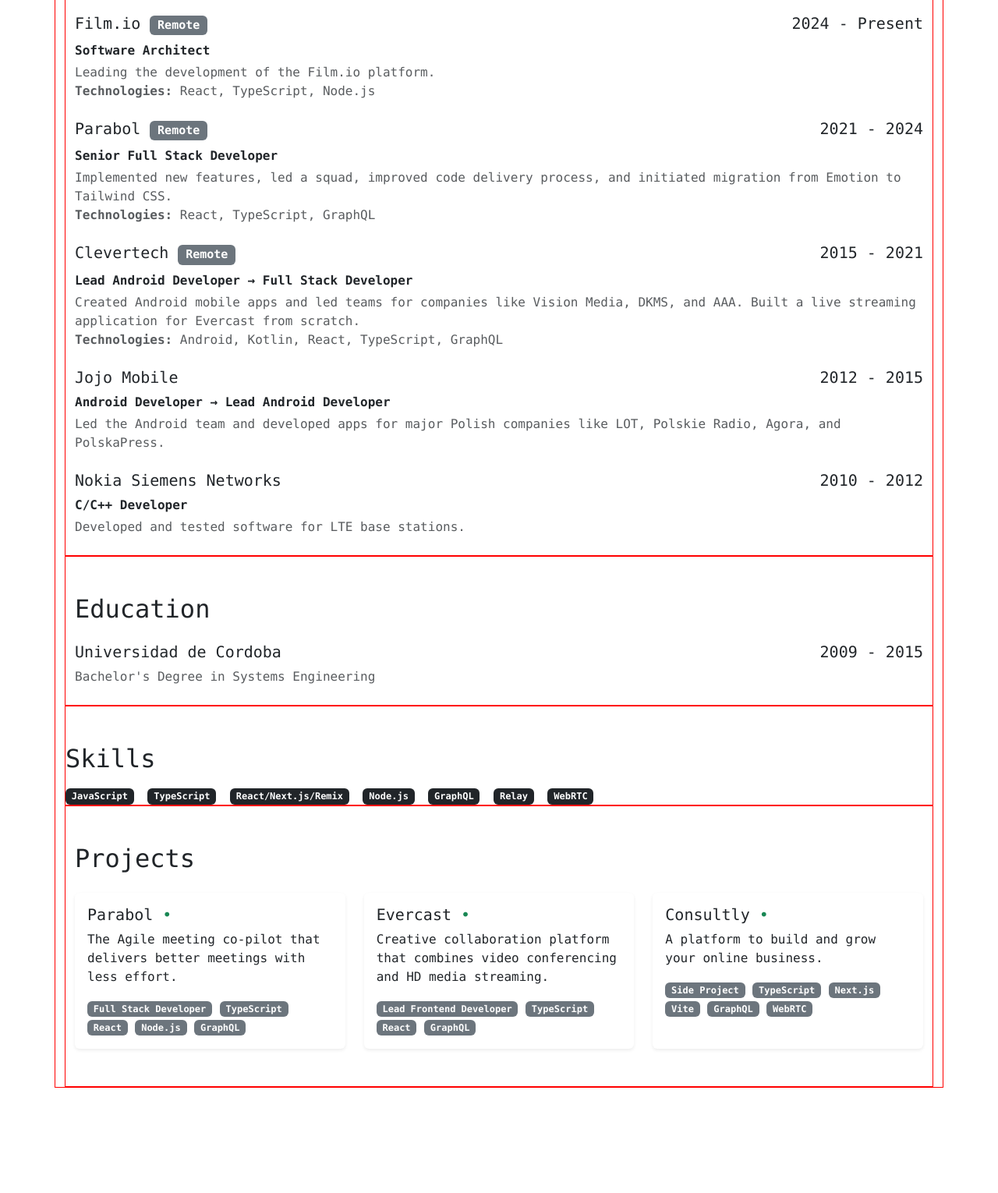
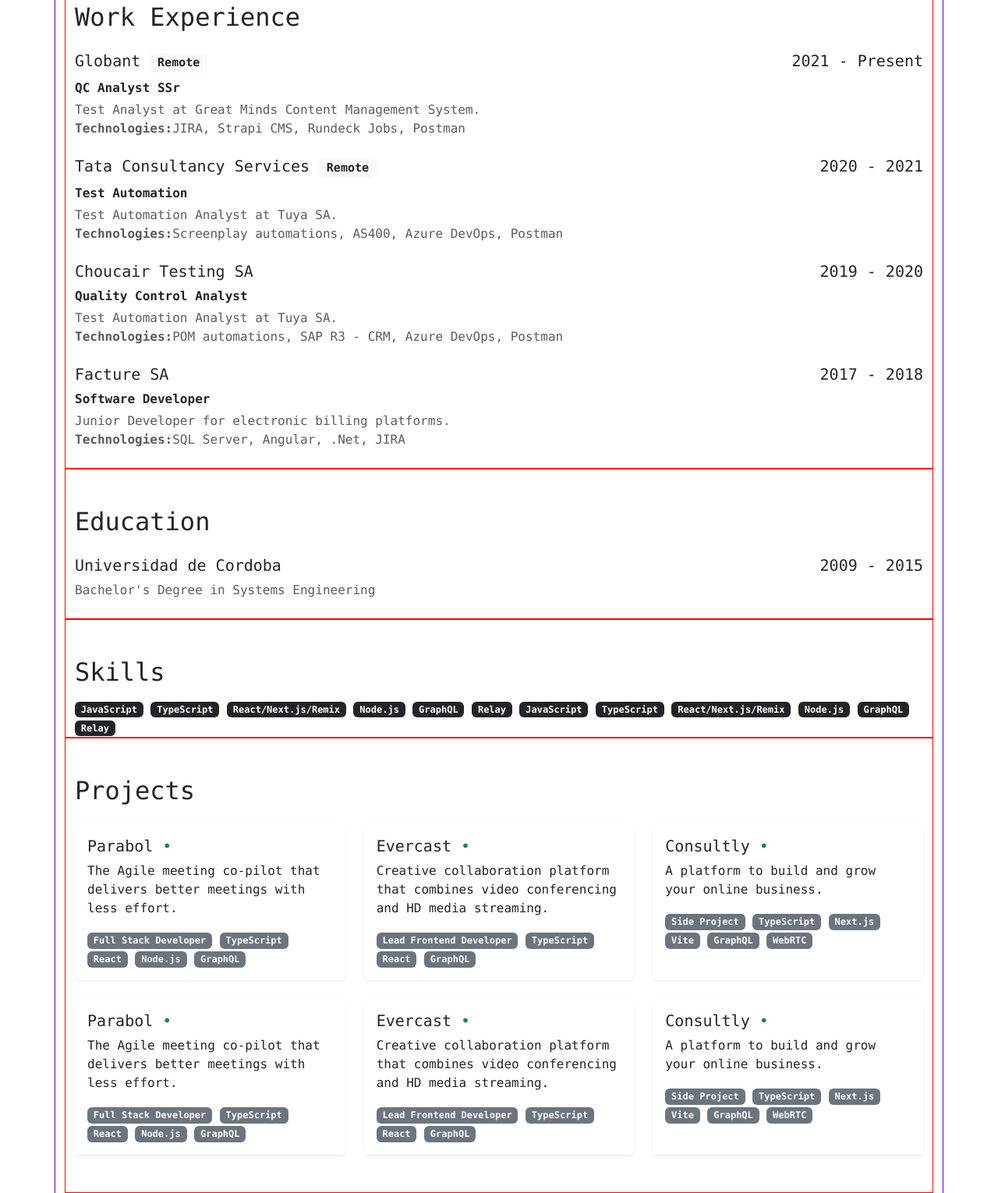
Before and after one commit to Carverok/cv-page, a plain HTML site: page index.html in a window 1280 px wide. Shown: the part 531-2061 px from the top of the page at 78% size. Before the commit the page ends 1926 px from the top, so only its background shows below. Drawn offline with nearby package versions, Linux system fonts and the light colour scheme.

Commit message:
Updating page content

```diff
--- a/index.html
+++ b/index.html
@@ -4,17 +4,15 @@
     <meta charset="UTF-8">
     <meta name="viewport" content="width=device-width, initial-scale=1.0">
     <link href="https://cdn.jsdelivr.net/npm/bootstrap@5.3.3/dist/css/bootstrap.min.css" rel="stylesheet" integrity="sha384-QWTKZyjpPEjISv5WaRU9OFeRpok6YctnYmDr5pNlyT2bRjXh0JMhjY6hW+ALEwIH" crossorigin="anonymous"/>
-<script src="https://cdn.jsdelivr.net/npm/bootstrap@5.3.3/dist/js/bootstrap.bundle.min.js" integrity="sha384-YvpcrYf0tY3lHB60NNkmXc5s9fDVZLESaAA55NDzOxhy9GkcIdslK1eN7N6jIeHz" crossorigin="anonymous"></script>
     <title>Document</title>
   </head>
-<body class="container font-monospace" style="border: 1px solid red;">
-
+  <body class="container font-monospace" style="border: 1px solid rgb(76, 0, 255);">
     <section id ="title" style="border: 1px solid red;">
-    <div class="mt-5">
+      <div class="row container mt-5">
         <div class="row align-items-center mb-4">
           <div class="col-md-9">
             <h1 class="mb-1">Nayib Ayus</h1>
-          <p class="text-muted">Detail-oriented Full Stack Engineer dedicated to building high-quality products.</p>
+            <p class="text-muted">Detail-oriented Software Engineer with expertise in both automated and manual testing.</p>
             <p class="text-muted">
               <a href="https://www.google.com/maps/place/Sahagun" target="_blank" class="btn btn-sm">
                 <i class="bi bi-geo-alt">
@@ -28,7 +26,7 @@
               </a>
             </p>
             <div class="mt-2">
-            <a href="mailto:example@yopmail.com" class="btn btn-outline-secondary btn-sm">
+              <a href="mailto:nayib.ayus@gmail.com" class="btn btn-outline-secondary btn-sm">
                 <i class="bi bi-envelope">
                   <svg xmlns="http://www.w3.org/2000/svg" width="16" height="16" class="bi bi-envelope" viewBox="0 0 16 16">
                     <path
@@ -36,7 +34,7 @@
                   </svg>
                 </i>
               </a>
-            <a href="tel:+571234567890" class="btn btn-outline-secondary btn-sm">
+              <a href="tel:+573003753525" class="btn btn-outline-secondary btn-sm">
                 <i class="bi bi-telephone">
                   <svg xmlns="http://www.w3.org/2000/svg" width="16" height="16" class="bi bi-telephone" viewBox="0 0 16 16">
                     <path
@@ -71,7 +69,7 @@
             </div>
           </div>
           <div class="col-md-3 text-end">
-          <img src="https://avatars.githubusercontent.com/u/19520440?v=4" alt="nayib-ayus" class="rounded img-fluid" style="max-width: 150px;">
+            <img src="https://avatars.githubusercontent.com/u/19520440?v=4" alt="nayib-ayus" class="rounded img-fluid" style="max-width: 112px;">
           </div>
         </div>
       </div>
@@ -81,9 +79,11 @@
       <div class="container mt-5">
         <h2 class="mb-3">About</h2>
         <p class="text-muted">
-        As a Full Stack Engineer, I specialize in taking products from concept to launch. I excel in leading teams and
-        creating environments where individuals perform at their best. Currently, I work mostly with TypeScript, React,
-        Node.js, and GraphQL. I have over 8 years of experience working remotely with companies worldwide.
+          Detail-oriented Semi-Senior QC Analyst with 6+ years of experience in manual and automated testing.
+          Proficient in tools like Selenium, Postman, Rest Assured, and Playwright.
+          Strong background in API and UI testing, with expertise in CI/CD pipelines and performance testing.
+          Experienced in working remotely with companies worldwide.
+          Passionate about ensuring software quality and reliability.
         </p>
       </div>
     </section>
@@ -91,60 +91,48 @@
     <section id="work-experience" style="border: 1px solid red;">
       <div class="container mt-5">
         <h2 class="mb-4">Work Experience</h2>
-
         <div class="mb-4">
           <h5 class="d-flex justify-content-between">
-          <span>Film.io <span class="badge bg-secondary">Remote</span></span>
-          <span>2024 - Present</span>
+            <span>Globant
+              <span class="badge bg-light text-dark">Remote</span>
+            </span>
+            <span>2021 - Present</span>
           </h5>
-        <p class="fw-bold mb-1">Software Architect</p>
-        <p class="text-muted">Leading the development of the Film.io platform. <br>
-          <strong>Technologies:</strong> React, TypeScript, Node.js
+          <p class="fw-bold mb-1">QC Analyst SSr</p>
+          <p class="text-muted">Test Analyst at Great Minds Content Management System.<br>
+          <strong>Technologies:</strong>JIRA, Strapi CMS, Rundeck Jobs, Postman</p>
+        </div>
+        <div class="mb-4">
+          <h5 class="d-flex justify-content-between">
+            <span>Tata Consultancy Services
+              <span class="badge bg-light text-dark">Remote</span>
+            </span>
+            <span>2020 - 2021</span>
+          </h5>
+          <p class="fw-bold mb-1">Test Automation</p>
+          <p class="text-muted">Test Automation Analyst at Tuya SA.<br>
+          <strong>Technologies:</strong>Screenplay automations, AS400, Azure DevOps, Postman</p>
+        </div>
+        <div class="mb-4">
+          <h5 class="d-flex justify-content-between">
+            <span>Choucair Testing SA</span>
+            <span>2019 - 2020</span>
+          </h5>
+          <p class="fw-bold mb-1">Quality Control Analyst</p>
+          <p class="text-muted">Test Automation Analyst at Tuya SA.<br>
+            <strong>Technologies:</strong>POM automations, SAP R3 - CRM, Azure DevOps, Postman</p>
           </p>
         </div>
-
         <div class="mb-4">
           <h5 class="d-flex justify-content-between">
-          <span>Parabol <span class="badge bg-secondary">Remote</span></span>
-          <span>2021 - 2024</span>
+            <span>Facture SA</span>
+            <span>2017 - 2018</span>
           </h5>
-        <p class="fw-bold mb-1">Senior Full Stack Developer</p>
-        <p class="text-muted">Implemented new features, led a squad, improved code delivery process, and initiated migration from Emotion to
-          Tailwind CSS. <br>
-          <strong>Technologies:</strong> React, TypeScript, GraphQL
+          <p class="fw-bold mb-1">Software Developer</p>
+          <p class="text-muted">Junior Developer for electronic billing platforms.<br>
+            <strong>Technologies:</strong>SQL Server, Angular, .Net, JIRA
           </p>
-      </div>
-
-      <div class="mb-4">
-        <h5 class="d-flex justify-content-between">
-          <span>Clevertech <span class="badge bg-secondary">Remote</span></span>
-          <span>2015 - 2021</span>
-        </h5>
-        <p class="fw-bold mb-1">Lead Android Developer → Full Stack Developer</p>
-        <p class="text-muted">Created Android mobile apps and led teams for companies like Vision Media, DKMS, and AAA. Built a live streaming
-          application for Evercast from scratch. <br>
-          <strong>Technologies:</strong> Android, Kotlin, React, TypeScript, GraphQL
           </p>
-      </div>
-
-      <div class="mb-4">
-        <h5 class="d-flex justify-content-between">
-          <span>Jojo Mobile</span>
-          <span>2012 - 2015</span>
-        </h5>
-        <p class="fw-bold mb-1">Android Developer → Lead Android Developer</p>
-        <p class="text-muted">Led the Android team and developed apps for major Polish companies like LOT, Polskie Radio, Agora, and
-          PolskaPress.</p>
-      </div>
-
-      <div class="mb-4">
-        <h5 class="d-flex justify-content-between">
-          <span>Nokia Siemens Networks</span>
-          <span>2010 - 2012</span>
-        </h5>
-        <p class="fw-bold mb-1">C/C++ Developer</p>
-        <p class="text-muted">Developed and tested software for LTE base stations.</p>
-      </div>
         </div>
     </section>
 
@@ -162,15 +150,22 @@
     </section>
 
     <section id="skills" style="border: 1px solid red;">
-    <h2 class="mt-5 mb-3">Skills</h2>
+      <div class="container mt-5">
+        <h2 class="mb-3">Skills</h2>
         <div>
-      <span class="badge bg-dark me-2">JavaScript</span>
-      <span class="badge bg-dark me-2">TypeScript</span>
-      <span class="badge bg-dark me-2">React/Next.js/Remix</span>
-      <span class="badge bg-dark me-2">Node.js</span>
-      <span class="badge bg-dark me-2">GraphQL</span>
-      <span class="badge bg-dark me-2">Relay</span>
-      <span class="badge bg-dark">WebRTC</span>
+          <span class="badge bg-dark">JavaScript</span>
+          <span class="badge bg-dark">TypeScript</span>
+          <span class="badge bg-dark">React/Next.js/Remix</span>
+          <span class="badge bg-dark">Node.js</span>
+          <span class="badge bg-dark">GraphQL</span>
+          <span class="badge bg-dark">Relay</span>
+          <span class="badge bg-dark">JavaScript</span>
+          <span class="badge bg-dark">TypeScript</span>
+          <span class="badge bg-dark">React/Next.js/Remix</span>
+          <span class="badge bg-dark">Node.js</span>
+          <span class="badge bg-dark">GraphQL</span>
+          <span class="badge bg-dark">Relay</span>
+        </div>
       </div>
     </section>
 
@@ -178,7 +173,6 @@
       <div class="container my-5">
         <h2 class="mb-4">Projects</h2>
         <div class="row g-4">
-        <!-- Project Card -->
           <div class="col-md-4">
             <div class="card h-100 border-0 shadow-sm">
               <div class="card-body">
@@ -194,7 +188,6 @@
               </div>
             </div>
           </div>
-        <!-- Repeat for Each Project -->
           <div class="col-md-4">
             <div class="card h-100 border-0 shadow-sm">
               <div class="card-body">
@@ -226,9 +219,56 @@
               </div>
             </div>
           </div>
-        <!-- Add additional project cards in the same structure -->
+          <div class="col-md-4">
+            <div class="card h-100 border-0 shadow-sm">
+              <div class="card-body">
+                <h5 class="card-title">Parabol <span class="text-success">•</span></h5>
+                <p class="card-text">The Agile meeting co-pilot that delivers better meetings with less effort.</p>
+                <div>
+                  <span class="badge bg-secondary">Full Stack Developer</span>
+                  <span class="badge bg-secondary">TypeScript</span>
+                  <span class="badge bg-secondary">React</span>
+                  <span class="badge bg-secondary">Node.js</span>
+                  <span class="badge bg-secondary">GraphQL</span>
+                </div>
+              </div>
+            </div>
+          </div>
+          <div class="col-md-4">
+            <div class="card h-100 border-0 shadow-sm">
+              <div class="card-body">
+                <h5 class="card-title">Evercast <span class="text-success">•</span></h5>
+                <p class="card-text">Creative collaboration platform that combines video conferencing and HD media streaming.
+                </p>
+                <div>
+                  <span class="badge bg-secondary">Lead Frontend Developer</span>
+                  <span class="badge bg-secondary">TypeScript</span>
+                  <span class="badge bg-secondary">React</span>
+                  <span class="badge bg-secondary">GraphQL</span>
+                </div>
+              </div>
+            </div>
+          </div>
+          <div class="col-md-4">
+            <div class="card h-100 border-0 shadow-sm">
+              <div class="card-body">
+                <h5 class="card-title">Consultly <span class="text-success">•</span></h5>
+                <p class="card-text">A platform to build and grow your online business.</p>
+                <div>
+                  <span class="badge bg-secondary">Side Project</span>
+                  <span class="badge bg-secondary">TypeScript</span>
+                  <span class="badge bg-secondary">Next.js</span>
+                  <span class="badge bg-secondary">Vite</span>
+                  <span class="badge bg-secondary">GraphQL</span>
+                  <span class="badge bg-secondary">WebRTC</span>
+                </div>
+              </div>
+            </div>
+          </div>
         </div>
       </div>
     </section>
+    <script src="https://cdn.jsdelivr.net/npm/bootstrap@5.3.3/dist/js/bootstrap.bundle.min.js"
+      integrity="sha384-YvpcrYf0tY3lHB60NNkmXc5s9fDVZLESaAA55NDzOxhy9GkcIdslK1eN7N6jIeHz" crossorigin="anonymous"></script>
   </body>
 </html>
```
Lines whose indentation alone changed are shown as unchanged.
